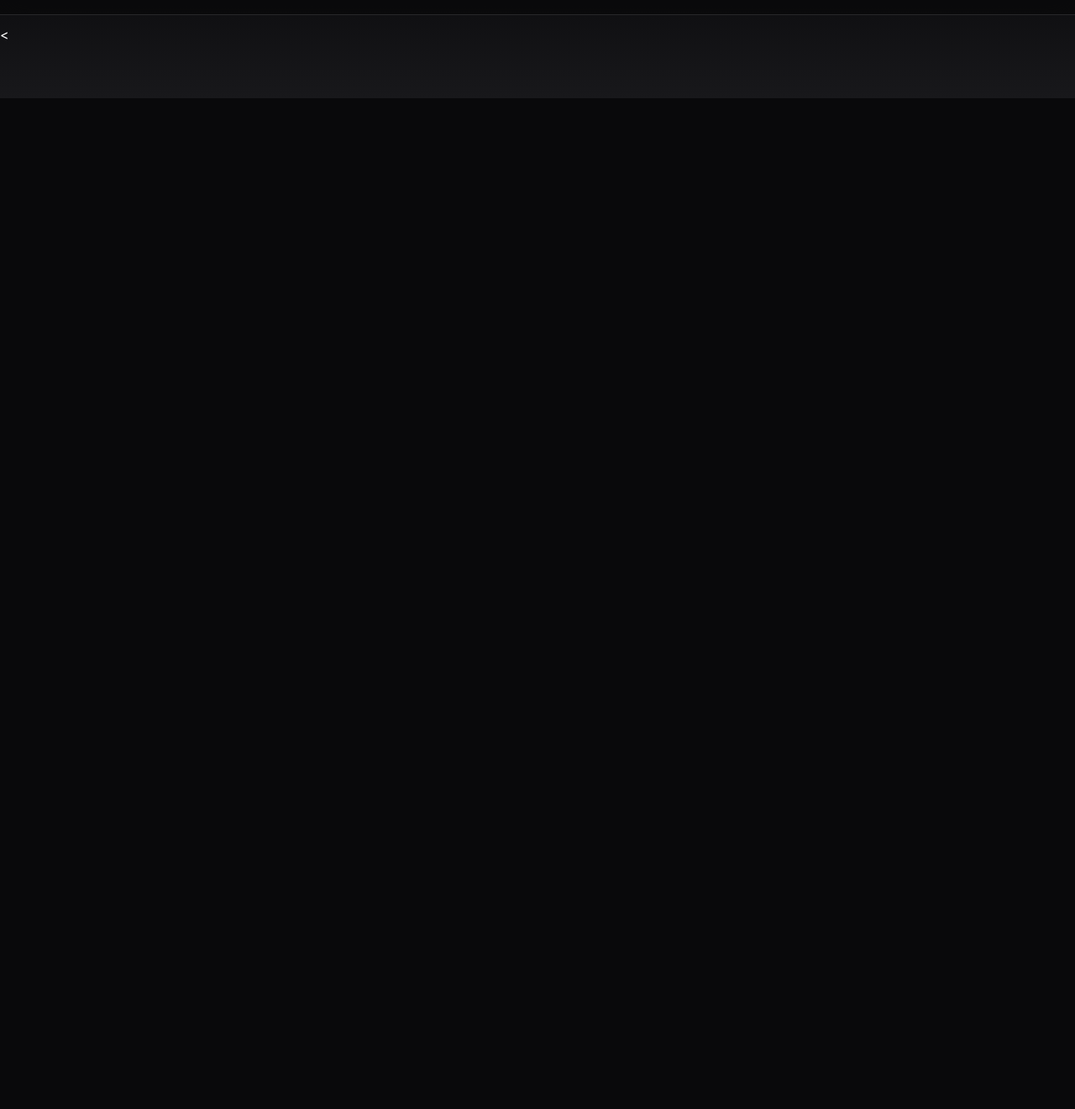
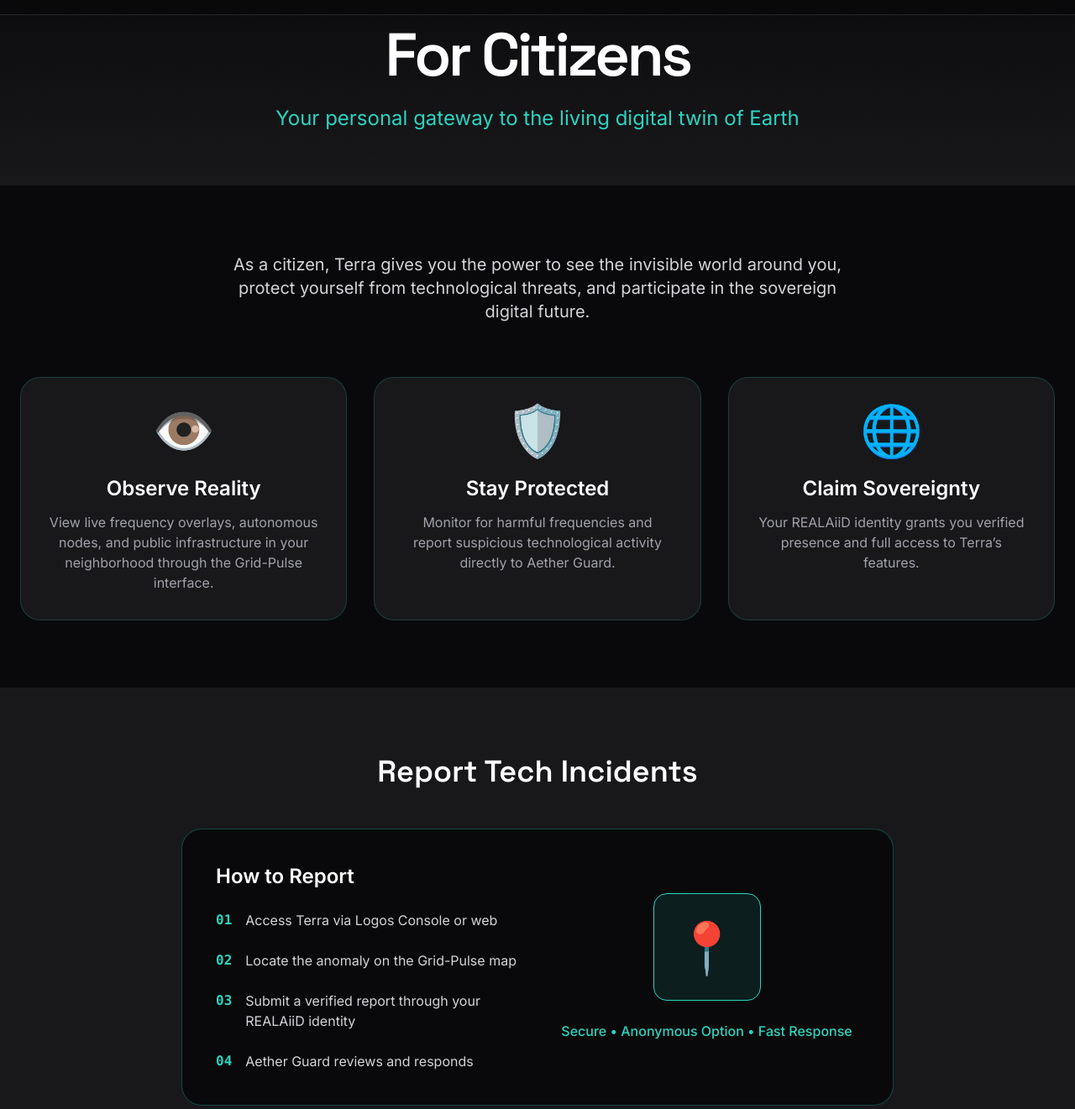
Before and after one commit to SKRS-ai/realaiterra-website, a plain HTML site: page for-citizens.html in a window 1280 px wide. Shown: the part 67-1388 px from the top of the page at 84% size. Before the commit the page ends 800 px from the top, so only its background shows below. Drawn offline with nearby package versions, Linux system fonts and the light colour scheme.

Commit message:
Enhance 'For Citizens' page content and layout

```diff
--- a/for-citizens.html
+++ b/for-citizens.html
@@ -42,4 +42,101 @@
 
     <!-- HERO -->
     <section class="pt-24 pb-16 bg-gradient-to-b from-zinc-950 to-zinc-900">
-        <
+        <div class="max-w-7xl mx-auto px-6 text-center">
+            <h1 class="heading-font text-6xl md:text-7xl font-semibold tracking-tighter mb-6">
+                For Citizens
+            </h1>
+            <p class="text-2xl text-teal-400 max-w-2xl mx-auto">
+                Your personal gateway to the living digital twin of Earth
+            </p>
+        </div>
+    </section>
+
+    <!-- INTRODUCTION -->
+    <section class="py-20">
+        <div class="max-w-7xl mx-auto px-6">
+            <div class="max-w-3xl mx-auto text-center mb-16">
+                <p class="text-xl text-zinc-300">
+                    As a citizen, Terra gives you the power to see the invisible world around you, protect yourself from technological threats,
+                    and participate in the sovereign digital future.
+                </p>
+            </div>
+
+            <div class="grid md:grid-cols-3 gap-8">
+                <div class="bg-zinc-900 border border-teal-400/20 rounded-3xl p-8 text-center">
+                    <div class="text-6xl mb-6">👁️</div>
+                    <h3 class="text-2xl font-semibold mb-3">Observe Reality</h3>
+                    <p class="text-zinc-400">View live frequency overlays, autonomous nodes, and public infrastructure in your neighborhood through the Grid-Pulse interface.</p>
+                </div>
+                <div class="bg-zinc-900 border border-teal-400/20 rounded-3xl p-8 text-center">
+                    <div class="text-6xl mb-6">🛡️</div>
+                    <h3 class="text-2xl font-semibold mb-3">Stay Protected</h3>
+                    <p class="text-zinc-400">Monitor for harmful frequencies and report suspicious technological activity directly to Aether Guard.</p>
+                </div>
+                <div class="bg-zinc-900 border border-teal-400/20 rounded-3xl p-8 text-center">
+                    <div class="text-6xl mb-6">🌐</div>
+                    <h3 class="text-2xl font-semibold mb-3">Claim Sovereignty</h3>
+                    <p class="text-zinc-400">Your REALAiiD identity grants you verified presence and full access to Terra’s features.</p>
+                </div>
+            </div>
+        </div>
+    </section>
+
+    <!-- REPORTING SECTION -->
+    <section class="py-20 bg-zinc-900">
+        <div class="max-w-4xl mx-auto px-6">
+            <h2 class="heading-font text-4xl font-semibold text-center mb-12">Report Tech Incidents</h2>
+
+            <div class="bg-zinc-950 border border-teal-400/30 rounded-3xl p-10">
+                <div class="flex flex-col md:flex-row gap-10 items-center">
+                    <div class="flex-1">
+                        <h3 class="text-2xl font-semibold mb-6">How to Report</h3>
+                        <ol class="space-y-6 text-zinc-300">
+                            <li class="flex gap-4">
+                                <span class="font-mono text-teal-400 font-bold">01</span>
+                                <span>Access Terra via Logos Console or web</span>
+                            </li>
+                            <li class="flex gap-4">
+                                <span class="font-mono text-teal-400 font-bold">02</span>
+                                <span>Locate the anomaly on the Grid-Pulse map</span>
+                            </li>
+                            <li class="flex gap-4">
+                                <span class="font-mono text-teal-400 font-bold">03</span>
+                                <span>Submit a verified report through your REALAiiD identity</span>
+                            </li>
+                            <li class="flex gap-4">
+                                <span class="font-mono text-teal-400 font-bold">04</span>
+                                <span>Aether Guard reviews and responds</span>
+                            </li>
+                        </ol>
+                    </div>
+                    <div class="flex-1 text-center">
+                        <div class="inline-flex items-center justify-center w-32 h-32 bg-teal-400/10 border border-teal-400 rounded-2xl text-6xl mb-6">📍</div>
+                        <p class="text-teal-400 font-medium">Secure • Anonymous Option • Fast Response</p>
+                    </div>
+                </div>
+            </div>
+        </div>
+    </section>
+
+    <!-- CTA -->
+    <section class="py-24 text-center">
+        <div class="max-w-2xl mx-auto px-6">
+            <h2 class="heading-font text-5xl font-semibold mb-6">Take Control of Your Digital World</h2>
+            <p class="text-zinc-400 text-lg mb-10">
+                Claim your sovereign digital identity today and gain access to Terra’s powerful citizen tools.
+            </p>
+            <a href="join-realaid.html" class="inline-flex items-center gap-3 px-10 py-5 bg-teal-400 text-zinc-900 rounded-3xl text-xl font-semibold hover:bg-teal-300 transition-all">
+                Become a Digital Citizen <i class="fas fa-arrow-right"></i>
+            </a>
+        </div>
+    </section>
+
+    <!-- FOOTER -->
+    <footer class="bg-black border-t border-zinc-800 py-12">
+        <div class="max-w-7xl mx-auto px-6 text-center text-zinc-500 text-sm">
+            <p>&copy; 2026 Terra • REALAiiD Ecosystem • All Rights Reserved</p>
+        </div>
+    </footer>
+</body>
+</html>
```
